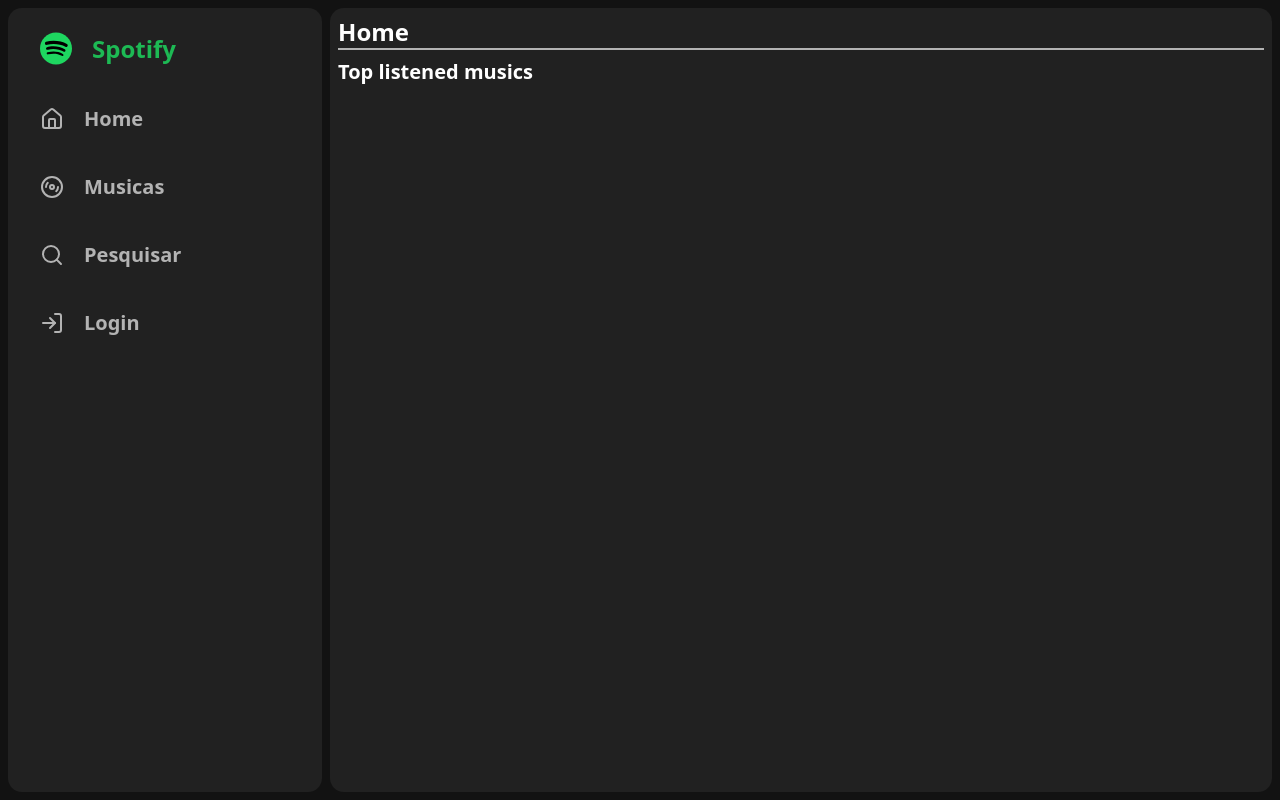
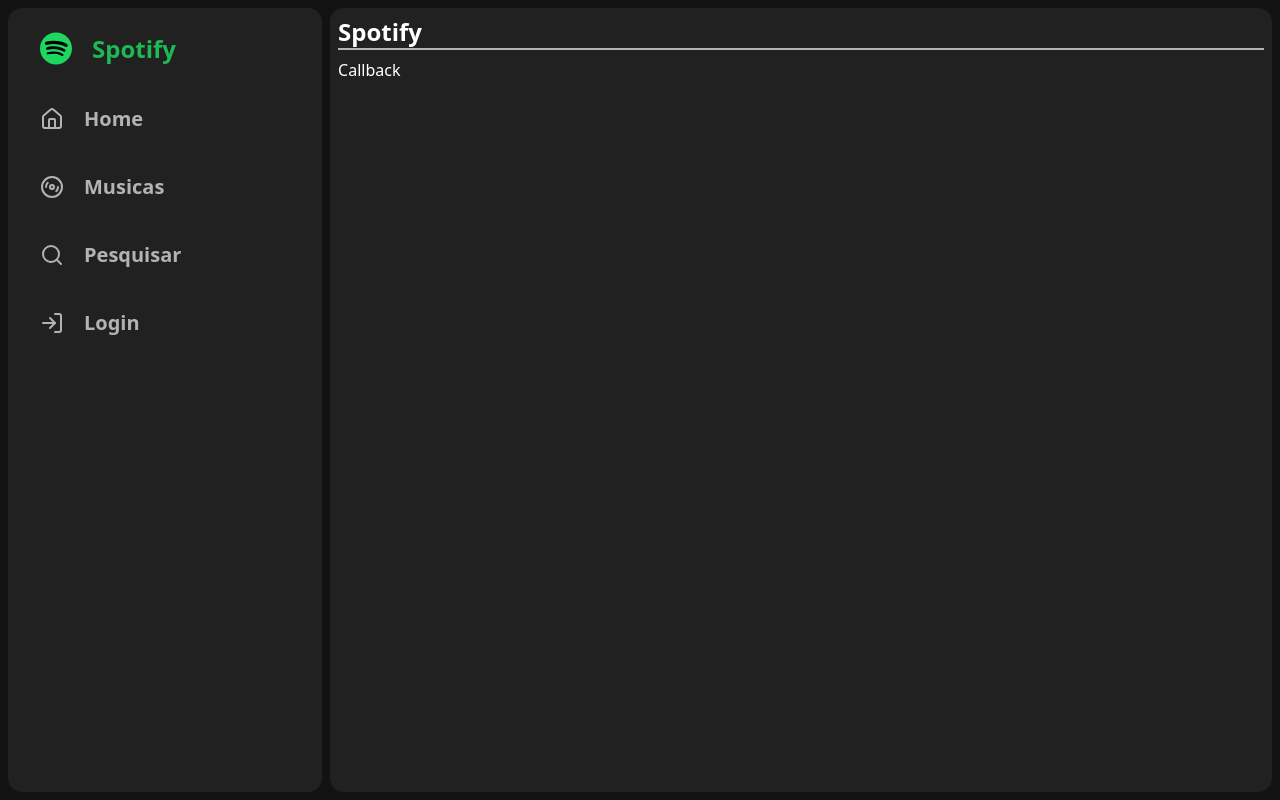
Before and after one commit to HeikonSilva/spotify-dashboard, a React (Vite) app: page /#/callback in a window 1280 px wide. Built offline with nearby package versions, Linux system fonts and the light colour scheme.

Commit message:
small fix
using now hash router instead browser router

```diff
--- a/package.json
+++ b/package.json
@@ -8,7 +8,9 @@
     "build": "tsc -b && vite build",
     "lint": "eslint .",
     "preview": "vite preview",
-    "shadcn": "pnpm dlx shadcn@latest"
+    "shadcn": "pnpm dlx shadcn@latest",
+    "predeploy": "pnpm build",
+    "deploy": "gh-pages -d dist"
   },
   "dependencies": {
     "@radix-ui/react-slot": "^1.2.2",
--- a/src/main.tsx
+++ b/src/main.tsx
@@ -1,10 +1,10 @@
-import { BrowserRouter } from 'react-router'
+import { HashRouter } from 'react-router'
 import { createRoot } from 'react-dom/client'
 import './index.css'
 import AnimatedRoutes from './routes'
 
 createRoot(document.getElementById('root')!).render(
-  <BrowserRouter>
+  <HashRouter>
     <AnimatedRoutes />
-  </BrowserRouter>
+  </HashRouter>
 )
--- a/src/pages/Callback.tsx
+++ b/src/pages/Callback.tsx
@@ -21,4 +21,5 @@
       })
     }
   }, [navigate])
+  return <h1>Callback</h1>
 }
--- a/src/pages/Login.tsx
+++ b/src/pages/Login.tsx
@@ -1,9 +1,6 @@
-import { redirectToSpotifyAuthorize, getAccessToken } from '@/utils/spotifyAuth'
+import { redirectToSpotifyAuthorize } from '@/utils/spotifyAuth.js'
 
 export default function Login() {
-  const accessToken = getAccessToken()
-
-  console.log('Access Token:', accessToken)
   return (
     <div>
       <button
```
Also changed, not shown: 1 other file (tests, documents, lock files or other folders).
